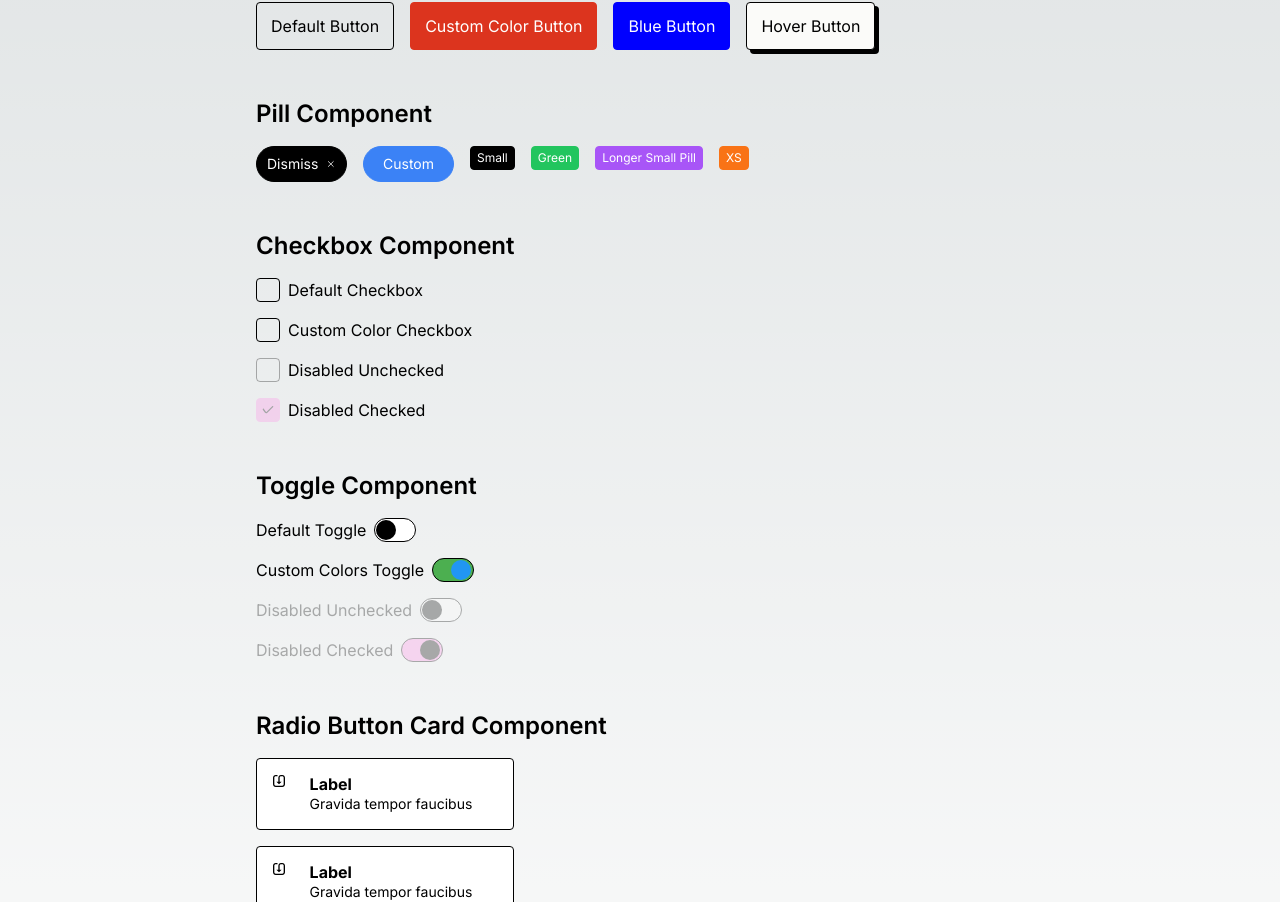
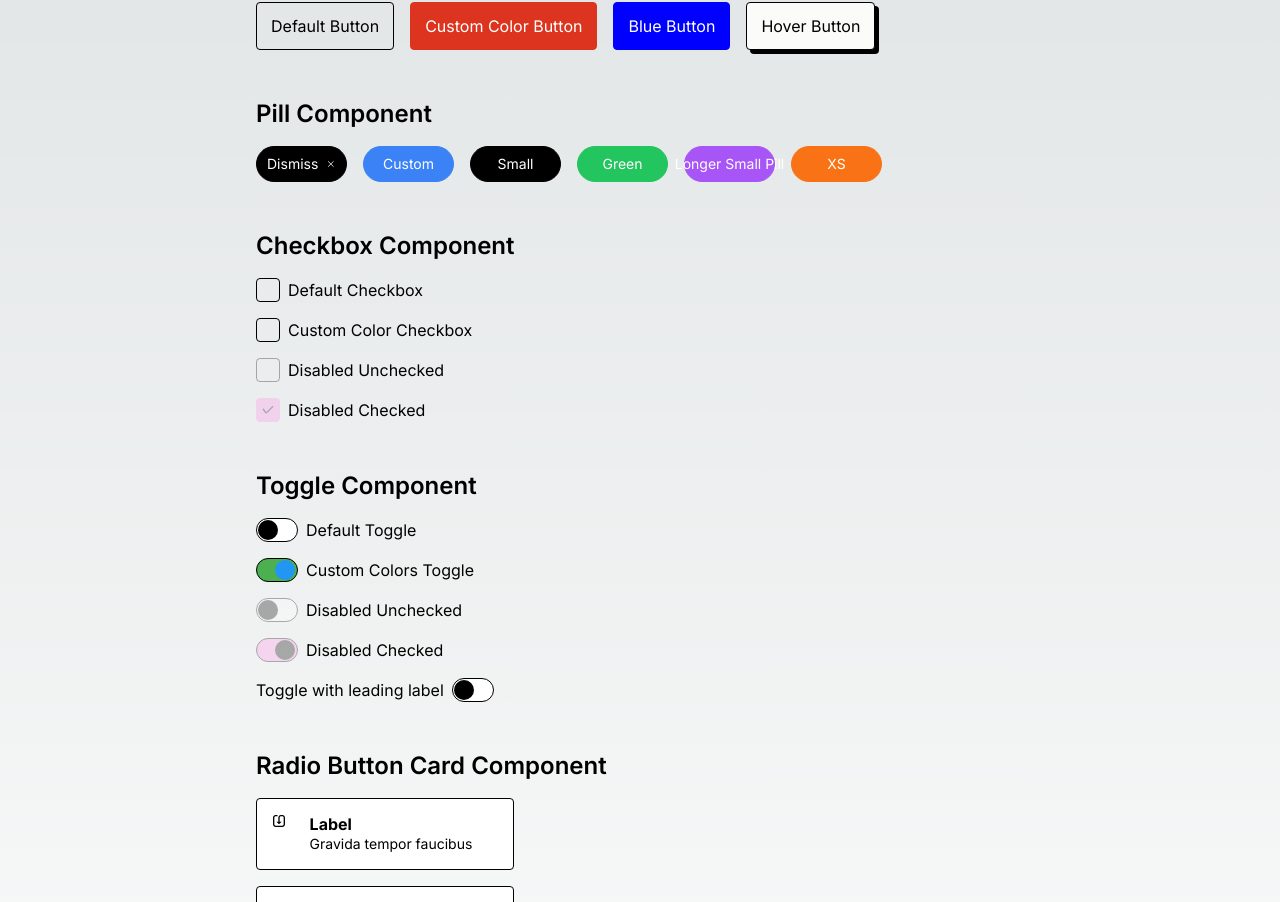
Before and after one commit to m2rads/financial-calendar, a Next.js app: page /playground in a window 1280 px wide. Shown: the part 662-1564 px from the top of the page. Built offline with nearby package versions, Linux system fonts and the light colour scheme.

Commit message:
refactor toggle: modularize toggle component

```diff
--- a/app/playground/page.tsx
+++ b/app/playground/page.tsx
@@ -50,6 +50,9 @@ export default function Playground() {
     toggle2: true,
     toggle3: false,
     toggle4: true,
+    toggle5: false,
+    toggle6: false,
+    toggle7: false,
   });
   const [selectedRadio, setSelectedRadio] = useState<string | null>(null);
 
@@ -150,23 +153,23 @@ export default function Playground() {
         <section className="space-y-4 mb-12">
           <h2 className="text-2xl font-semibold">Pill Component</h2>
           <div className="flex flex-wrap gap-4">
-            <Pill size="regular" className="bg-black text-white border-black hover:shadow-[4px_4px_0px_0px_rgba(0,0,0,1)] hover:-translate-x-[2px] hover:-translate-y-[2px]">
+            <Pill className="bg-black text-white border-black hover:shadow-[4px_4px_0px_0px_rgba(0,0,0,1)] hover:-translate-x-[2px] hover:-translate-y-[2px]">
               <PillContent>Dismiss</PillContent>
               <OutlineX className="w-3 h-3" />
             </Pill>
-            <Pill size="regular" className="bg-blue-500 text-white border-blue-500 hover:shadow-[4px_4px_0px_0px_rgba(59,130,246,1)] hover:-translate-x-[2px] hover:-translate-y-[2px]">
+            <Pill className="bg-blue-500 text-white border-blue-500 hover:shadow-[4px_4px_0px_0px_rgba(59,130,246,1)] hover:-translate-x-[2px] hover:-translate-y-[2px]">
               <PillContent>Custom</PillContent>
             </Pill>
-            <Pill size="small" className="bg-black text-white border-black hover:shadow-[4px_4px_0px_0px_rgba(0,0,0,1)] hover:-translate-x-[2px] hover:-translate-y-[2px]">
+            <Pill className="bg-black text-white border-black hover:shadow-[4px_4px_0px_0px_rgba(0,0,0,1)] hover:-translate-x-[2px] hover:-translate-y-[2px]">
               <PillContent>Small</PillContent>
             </Pill>
-            <Pill size="small" className="bg-green-500 text-white border-green-500 hover:shadow-[4px_4px_0px_0px_rgba(34,197,94,1)] hover:-translate-x-[2px] hover:-translate-y-[2px]">
+            <Pill className="bg-green-500 text-white border-green-500 hover:shadow-[4px_4px_0px_0px_rgba(34,197,94,1)] hover:-translate-x-[2px] hover:-translate-y-[2px]">
               <PillContent>Green</PillContent>
             </Pill>
-            <Pill size="small" className="bg-purple-500 text-white border-purple-500">
+            <Pill className="bg-purple-500 text-white border-purple-500">
               <PillContent>Longer Small Pill</PillContent>
             </Pill>
-            <Pill size="small" className="bg-orange-500 text-white border-orange-500">
+            <Pill className="bg-orange-500 text-white border-orange-500">
               <PillContent>XS</PillContent>
             </Pill>
           </div>
@@ -214,31 +217,47 @@ export default function Playground() {
         <section className="space-y-4 mb-12">
           <h2 className="text-2xl font-semibold">Toggle Component</h2>
           <div className="flex flex-col gap-4">
+            <div className="flex items-center space-x-2">
               <Toggle
-              label="Default Toggle"
                 checked={toggleStates.toggle1}
-              onChange={handleToggleChange('toggle1')}
+                onChange={(e) => handleToggleChange('toggle1')(e)}
               />
+              <Label htmlFor="toggle1">Default Toggle</Label>
+            </div>
+            <div className="flex items-center space-x-2">
               <Toggle
-              label="Custom Colors Toggle"
                 checked={toggleStates.toggle2}
-              onChange={handleToggleChange('toggle2')}
+                onChange={(e) => handleToggleChange('toggle2')(e)}
                 activeColor="#4CAF50"
                 inactiveColor="#FFA000"
                 toggleColor="#2196F3"
               />
+              <Label htmlFor="toggle2">Custom Colors Toggle</Label>
+            </div>
+            <div className="flex items-center space-x-2">
               <Toggle
-              label="Disabled Unchecked"
                 disabled
                 checked={toggleStates.toggle3}
-              onChange={handleToggleChange('toggle3')}
+                onChange={(e) => handleToggleChange('toggle3')(e)}
               />
+              <Label htmlFor="toggle3">Disabled Unchecked</Label>
+            </div>
+            <div className="flex items-center space-x-2">
               <Toggle
-              label="Disabled Checked"
                 disabled
                 checked={toggleStates.toggle4}
-              onChange={handleToggleChange('toggle4')}
+                onChange={(e) => handleToggleChange('toggle4')(e)}
               />
+              <Label htmlFor="toggle4">Disabled Checked</Label>
+            </div>
+            <div className="flex items-center space-x-2">
+              <Label htmlFor="toggle5">Toggle with leading label</Label>
+              <Toggle
+                id="toggle5"
+                checked={toggleStates.toggle5}
+                onChange={(e) => handleToggleChange('toggle5')(e)}
+              />
+            </div>
           </div>
         </section>
 
--- a/components/ui/toggle.tsx
+++ b/components/ui/toggle.tsx
@@ -1,26 +1,7 @@
 import React, { forwardRef } from "react";
-import { cva, type VariantProps } from "class-variance-authority";
 import { cn } from "@/lib/utils";
 
-const toggleVariants = cva(
-  "inline-flex items-center gap-2",
-  {
-    variants: {
-      labelPosition: {
-        leading: "flex-row",
-        trailing: "flex-row-reverse",
-      },
-    },
-    defaultVariants: {
-      labelPosition: "leading",
-    },
-  }
-);
-
-export interface ToggleProps
-  extends React.InputHTMLAttributes<HTMLInputElement>,
-    VariantProps<typeof toggleVariants> {
-  label: string;
+export interface ToggleProps extends React.InputHTMLAttributes<HTMLInputElement> {
   activeColor?: string;
   inactiveColor?: string;
   toggleColor?: string;
@@ -29,8 +10,6 @@ export interface ToggleProps
 const Toggle = forwardRef<HTMLInputElement, ToggleProps>(
   ({
     className,
-    labelPosition,
-    label,
     disabled,
     checked,
     activeColor = "#FF90E8",
@@ -39,26 +18,19 @@ const Toggle = forwardRef<HTMLInputElement, ToggleProps>(
     ...props
   }, ref) => {
     return (
-      <label className={cn(toggleVariants({ labelPosition }), className, disabled ? "opacity-30 cursor-not-allowed" : "cursor-pointer")}>
-        <span className="text-base leading-[140%] font-mabry-pro font-[400]">
-          {label}
-        </span>
+      <div className={cn("inline-flex items-center", className, disabled ? "opacity-30 cursor-not-allowed" : "cursor-pointer")}>
         <div
-          className={cn(
-            "relative w-[42px] h-6 rounded-full transition-colors duration-300 ease-in-out border border-black flex-shrink-0",
-          )}
+          className="relative rounded-full transition-colors duration-300 ease-in-out border border-black flex-shrink-0 h-6 w-[42px]"
           style={{
             backgroundColor: checked ? activeColor : inactiveColor,
           }}
         >
           <div
-            className={cn(
-              "absolute w-5 h-5 rounded-full transition-transform duration-300 ease-bounce",
-            )}
+            className="absolute rounded-full transition-transform duration-300 ease-bounce w-5 h-5"
             style={{
               backgroundColor: toggleColor,
               transform: checked ? 'translateX(calc(100% - 2px))' : 'translateX(1px)',
-              top: 'calc(50% - 10px)',
+              top: '1px',
               left: '0',
             }}
           />
@@ -71,11 +43,11 @@ const Toggle = forwardRef<HTMLInputElement, ToggleProps>(
           ref={ref}
           {...props}
         />
-      </label>
+      </div>
     );
   }
 );
 
 Toggle.displayName = "Toggle";
 
-export { Toggle, toggleVariants };
+export { Toggle };
```
Lines whose indentation alone changed are shown as unchanged.
